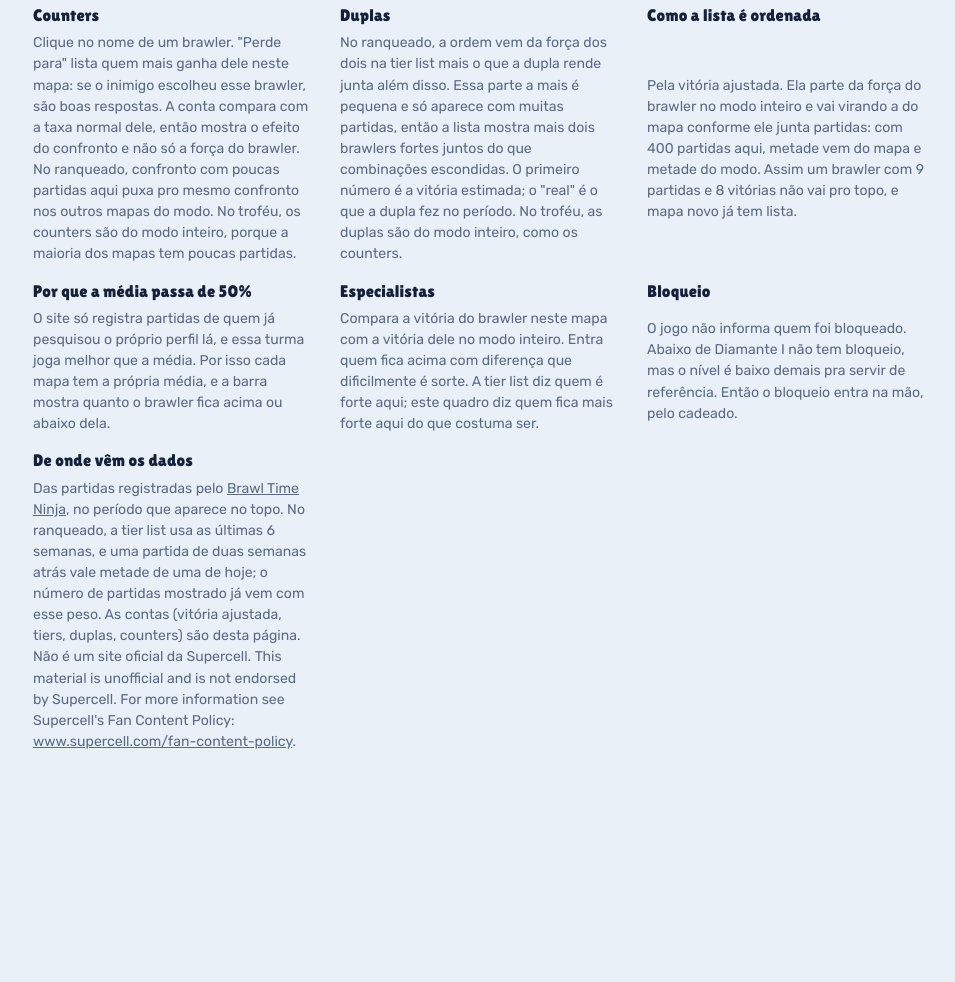
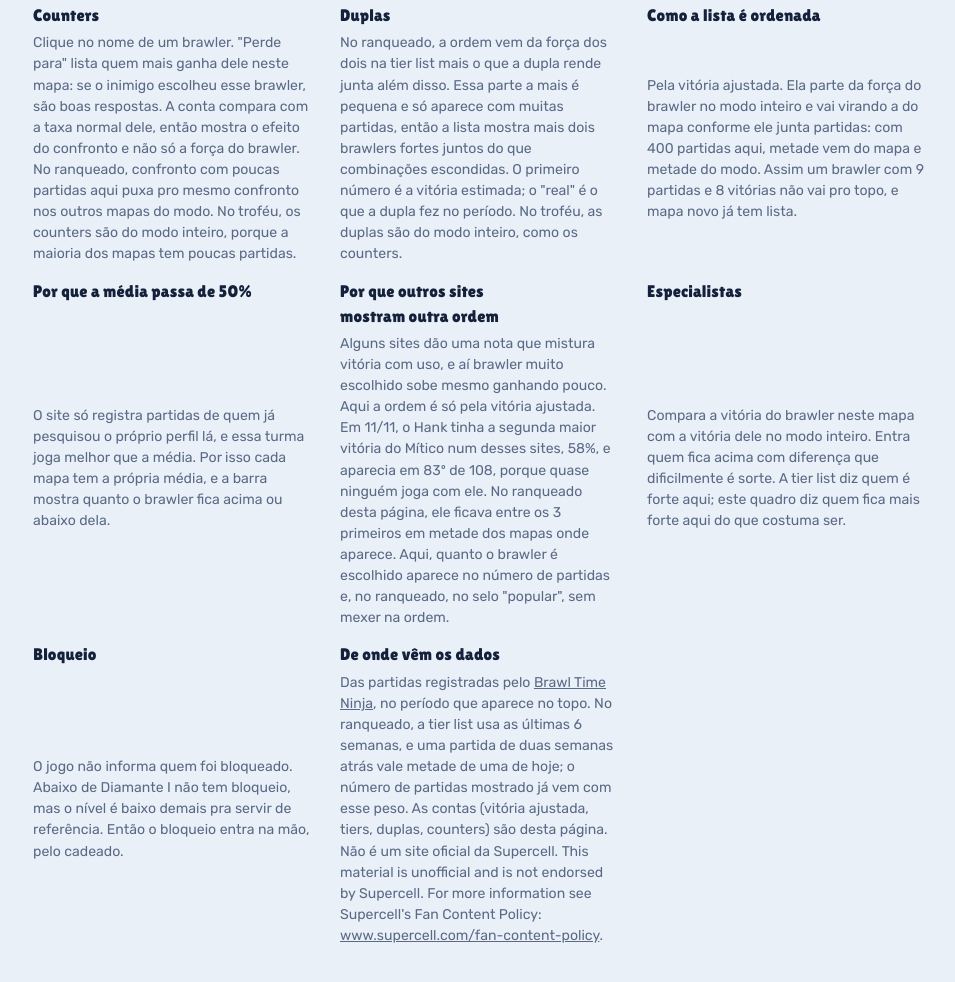
Before and after one commit to kaue-magalhaes/meta-por-mapa, a plain HTML site: page modelo.html in a window 1280 px wide. Shown: the part 795-1777 px from the top of the page, without its empty margins (315-1270 px from the left). Before the commit the page ends 1603 px from the top, so only its background shows below. Drawn offline with Linux system fonts and the light colour scheme.

Commit message:
docs: guia explica por que outros sites ordenam diferente

```diff
--- a/modelo.html
+++ b/modelo.html
@@ -601,6 +601,10 @@ dialog.folha::backdrop { background: rgb(6 12 24 / .55); }
         <div>
           <h3>Por que a média passa de 50%</h3>
           <p>O site só registra partidas de quem já pesquisou o próprio perfil lá, e essa turma joga melhor que a média. Por isso cada mapa tem a própria média, e a barra mostra quanto o brawler fica acima ou abaixo dela.</p>
+        </div>
+        <div>
+          <h3>Por que outros sites mostram outra ordem</h3>
+          <p>Alguns sites dão uma nota que mistura vitória com uso, e aí brawler muito escolhido sobe mesmo ganhando pouco. Aqui a ordem é só pela vitória ajustada. Em 11/11, o Hank tinha a segunda maior vitória do Mítico num desses sites, 58%, e aparecia em 83º de 108, porque quase ninguém joga com ele. No ranqueado desta página, ele ficava entre os 3 primeiros em metade dos mapas onde aparece. Aqui, quanto o brawler é escolhido aparece no número de partidas e, no ranqueado, no selo "popular", sem mexer na ordem.</p>
         </div>
         <div>
           <h3>Especialistas</h3>
```
